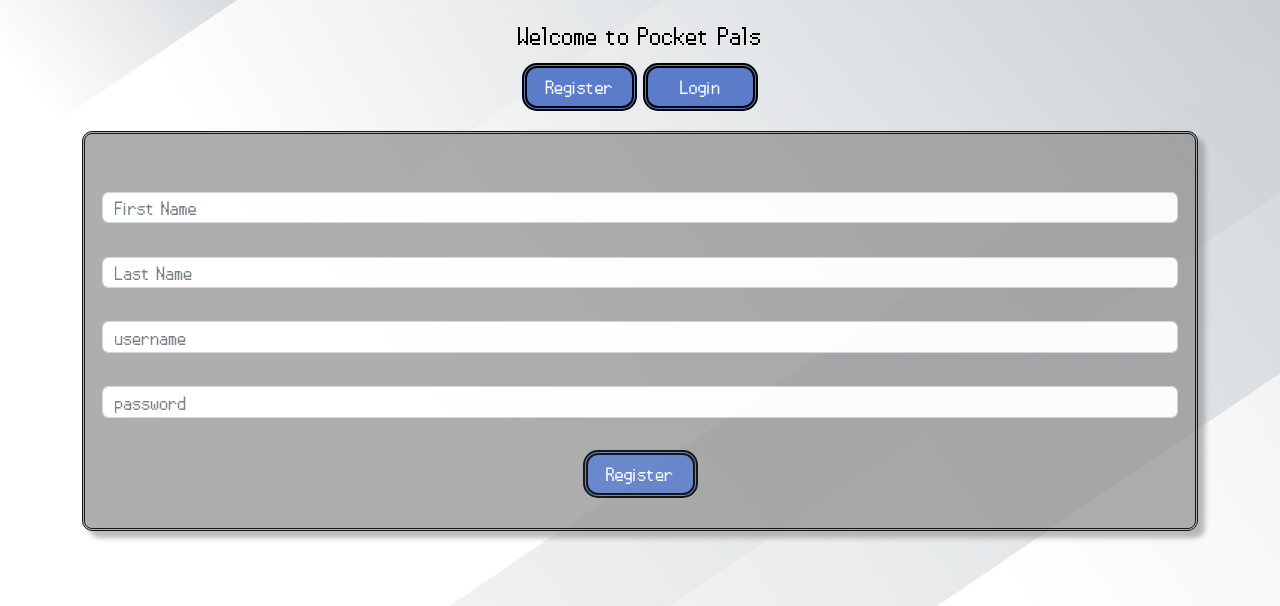
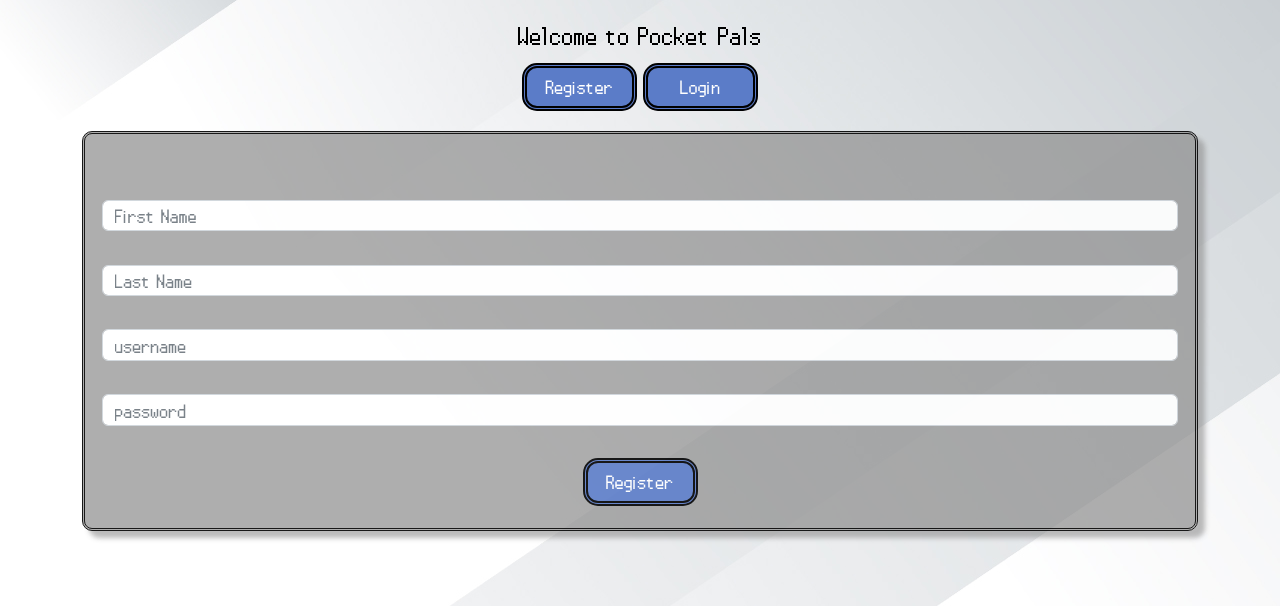
Before and after one commit to aidantd/COP4331C-Project1, a PHP site: page / in a window 1280 px wide. Shown: the part 194-800 px from the top of the page. Run offline with PHP 8.4, Linux system fonts and the light colour scheme.

Commit message:
error list

```diff
--- a/css/styles.css
+++ b/css/styles.css
@@ -282,7 +282,7 @@ input::placeholder, input{
 #register-form, #loginform{
    display:flex;
    flex-direction:column;
-   justify-content:end;
+   justify-content:start;
    align-items:center;
    height:80% !important;
 }
```
